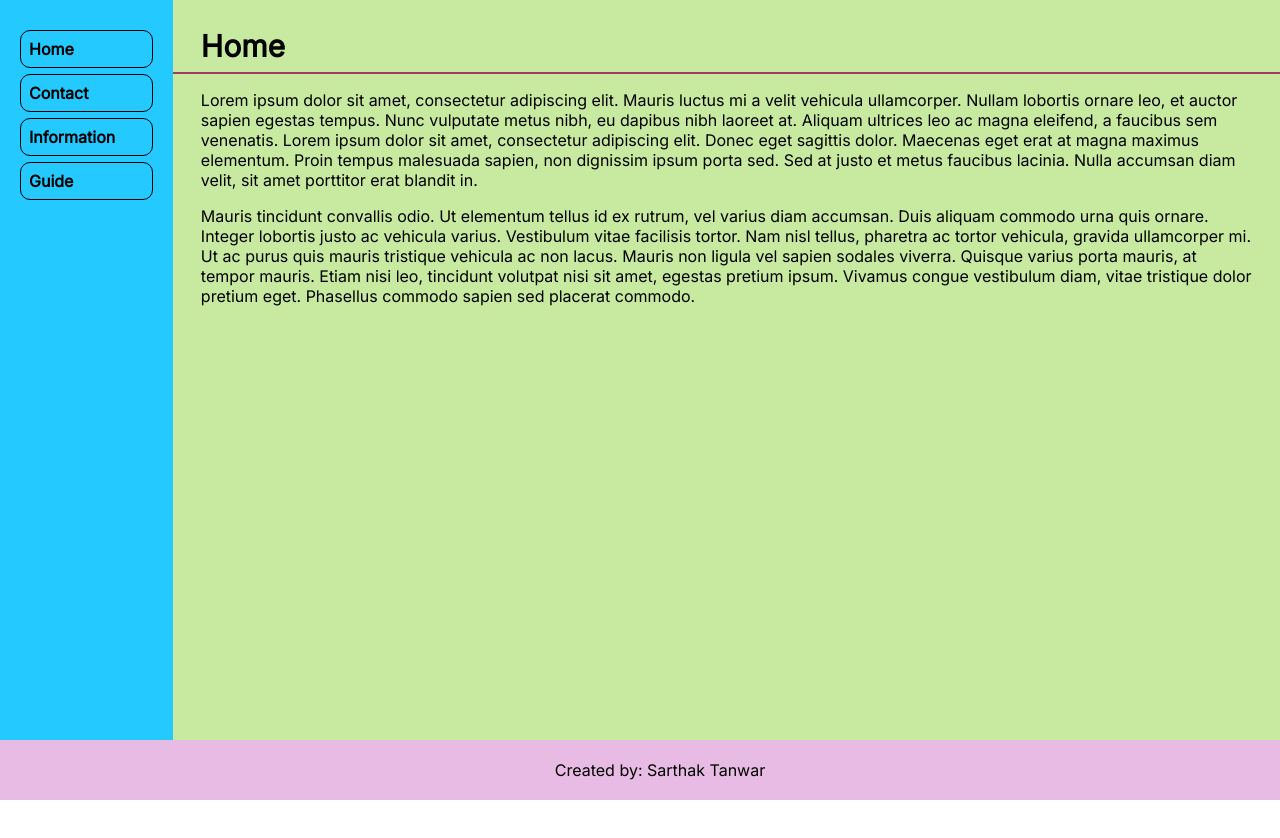
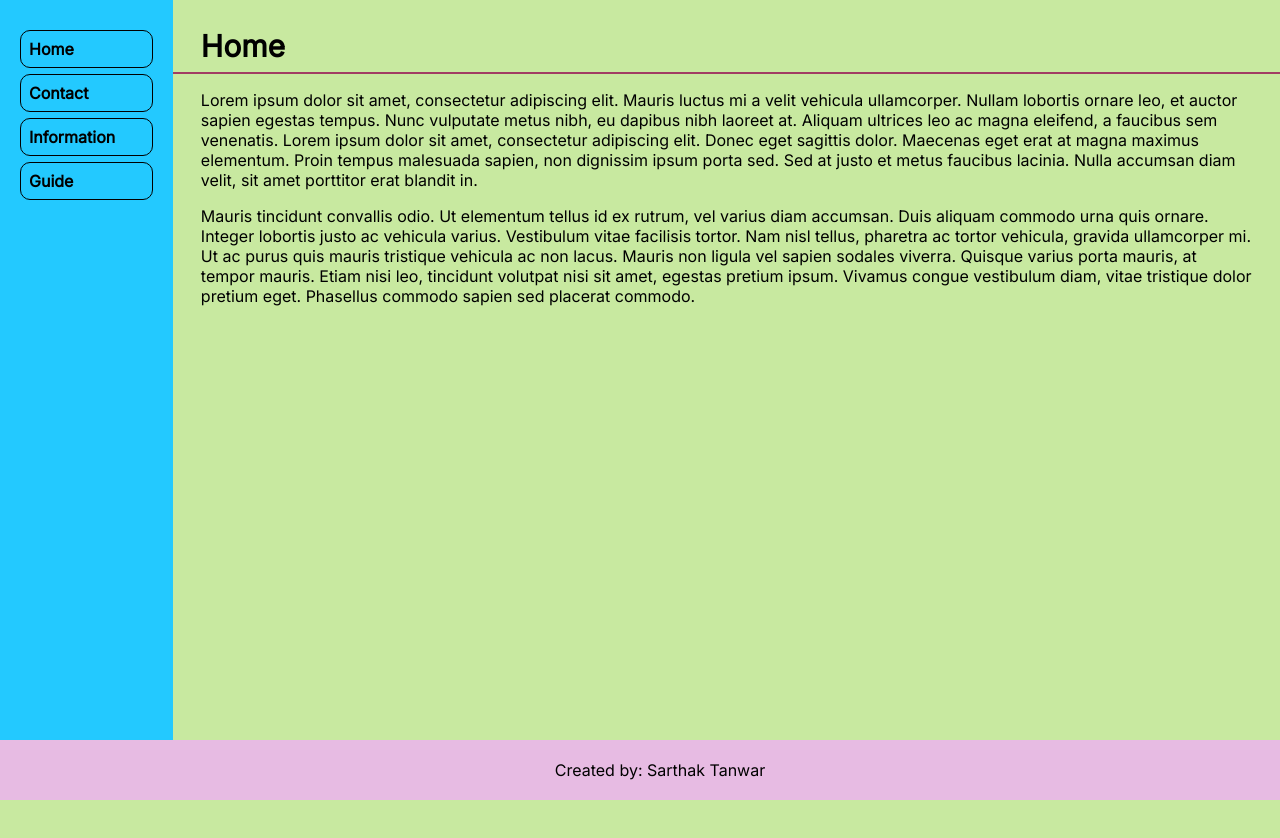
Before and after one commit to sarthak-2305/job-freak-page, a React (Create React App) app: page / in a window 1280 px wide. Shown: the top 838 px of the page. Before the commit the page ends 800 px from the top, so only its background shows below. Built offline with nearby package versions, Linux system fonts and the light colour scheme.

Commit message:
works on my mobile

```diff
--- a/src/components/Layout.js
+++ b/src/components/Layout.js
@@ -6,6 +6,7 @@ export function Layout({ children, handleClick }) {
         height: "100%",
         margin: -8,
         minHeight: "calc(100vh - 60px)",
+        paddingBottom: "60px",
       }}
     >
       <div
```
